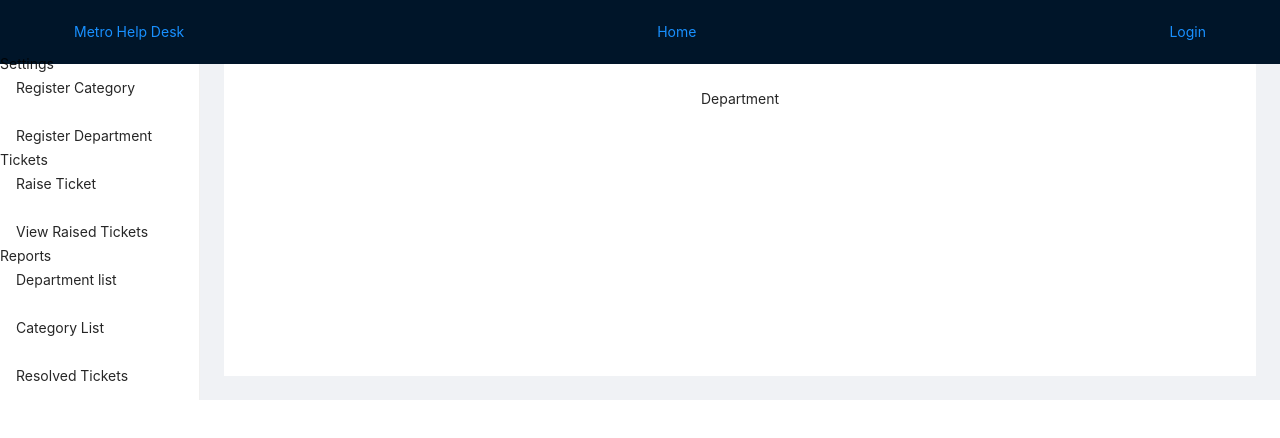
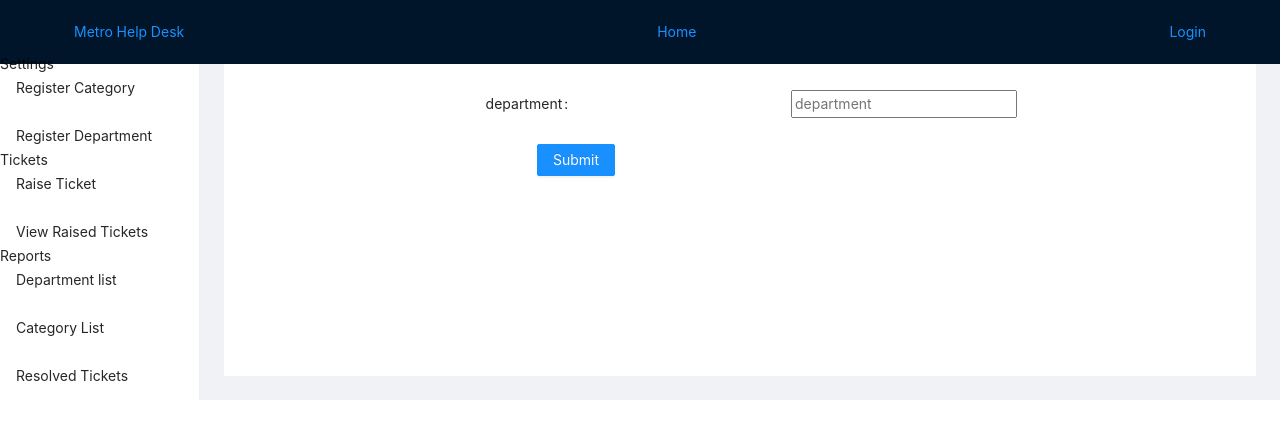
Before and after one commit to mbuguamary/Help_Desk-Application, a React (Create React App) app: page /Department in a window 1280 px wide. Shown: the top 438 px of the page. Built offline with nearby package versions, Linux system fonts and the light colour scheme.

Commit message:
added code

```diff
--- a/src/Components/Department/Department.js
+++ b/src/Components/Department/Department.js
@@ -1,9 +1,54 @@
 import React from 'react'
+import { Button, Form,Input } from "antd";
+import { useState } from "react";
+const layout = {
+  labelCol: {
+    span: 8,
+  },
+  wrapperCol: {
+    span: 16,
+  },
+};
+const Department = () => {
+  const [form] = Form.useForm();
+  const [formData,setFormData] = useState({});
+  function handleChangeForm (e){
+     setFormData({...formData, [e.target.name]:[e.target.value]})
+    }
+     function handleSubmitForm(e){
+    //  e.preventDefault();
 
-const Department = () => {
-  return (
-    <div>Department</div>
-  )
+     console.log(e);
+     fetch("http://localhost:3000/departments", {
+       method: "POST",
+       headers: {
+          "Content-Type": "application/json"
+
+        },
+        body: JSON.stringify(e)
+     })
+     .then(res => res.json())
+     .then(data => {
+       console.log("submitted")
+       form.resetFields();
+     })
+
+     .catch(err => console.log(err.message))
+     }
+
+ return (
+   <div>
+   <Form form={form} {...layout} name="nest-messages" onFinish={handleSubmitForm} onSubmit={handleSubmitForm}>
+   <Form.Item name='department_name' label='department'>
+      <input placeholder= "department"/>
+   </Form.Item>
+   <Form.Item>
+      <Button type="primary" htmlType="submit">Submit</Button>
+   </Form.Item>
+</Form>
+</div>
+ )
+
 }
 
 export default Department
```
